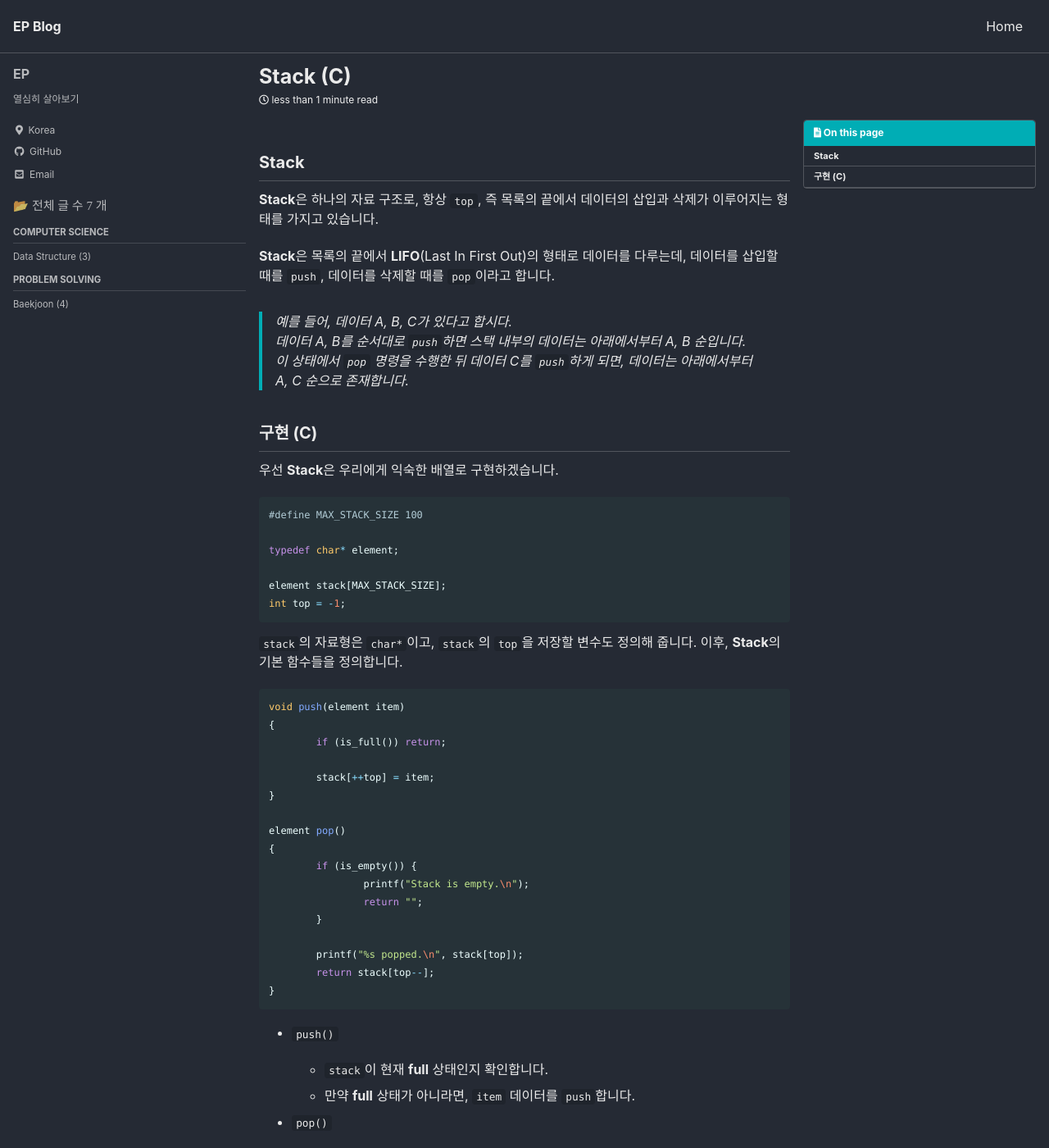
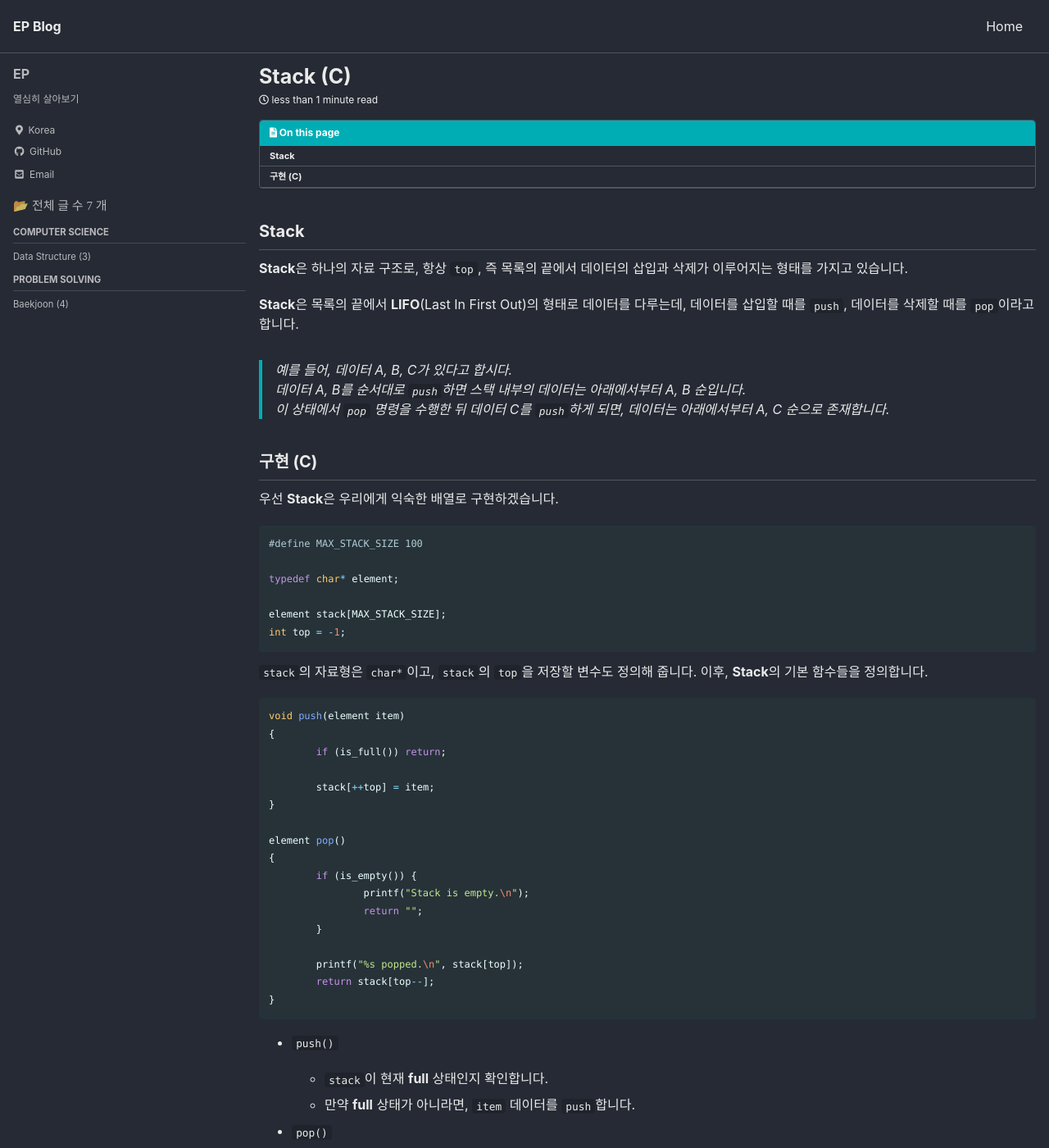
Before and after one commit to puter2712git/puter2712git.github.io, a Jekyll site: the page built from _posts/computer-science/data-structure/2023-12-25-Stack.md, in a window 1280 px wide and 1400 px high. Shown: the whole window at 82% size. Built offline with Jekyll 4.4.1, drawn with Linux system fonts in a browser that asks for light colours; cached includes are drawn as plain includes.

Commit message:
Change post styles

```diff
--- a/_layouts/single.html
+++ b/_layouts/single.html
@@ -39,7 +39,8 @@ layout: default
 
       <section class="page__content e-content" itemprop="text">
         {% if page.toc %}
-          <aside class="sidebar__right {% if page.toc_sticky %}sticky{% endif %}">
+          <!-- <aside class="sidebar__right {% if page.toc_sticky %}sticky{% endif %}"> -->
+          <aside>
             <nav class="toc">
               <header><h4 class="nav__title"><i class="fas fa-{{ page.toc_icon | default: 'file-alt' }}"></i> {{ page.toc_label | default: site.data.ui-text[site.locale].toc_label | default: "On this page" }}</h4></header>
               {% include toc.html sanitize=true html=content h_min=1 h_max=6 class="toc__menu" skip_no_ids=true %}
--- a/_sass/minimal-mistakes/_page.scss
+++ b/_sass/minimal-mistakes/_page.scss
@@ -39,12 +39,11 @@ body {
   @include breakpoint($large) {
     float: right;
     width: calc(100% - #{$right-sidebar-width-narrow});
-    padding-right: $right-sidebar-width-narrow;
   }
 
   @include breakpoint($x-large) {
     width: calc(100% - #{$right-sidebar-width});
-    padding-right: $right-sidebar-width;
+
   }
 
   .page__inner-wrap {
--- a/_sass/minimal-mistakes/_sidebar.scss
+++ b/_sass/minimal-mistakes/_sidebar.scss
@@ -18,7 +18,7 @@
 
   @include breakpoint($large) {
     float: left;
-    width: calc(#{$right-sidebar-width-narrow} - 1em);
+    width: calc(#{$right-sidebar-width-narrow} - 5em);
     opacity: 0.75;
     -webkit-transition: opacity 0.2s ease-in-out;
     transition: opacity 0.2s ease-in-out;
```
